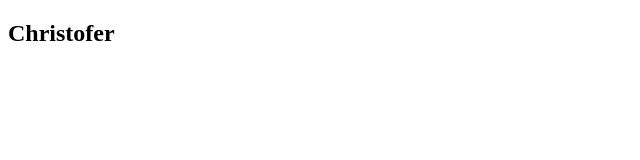
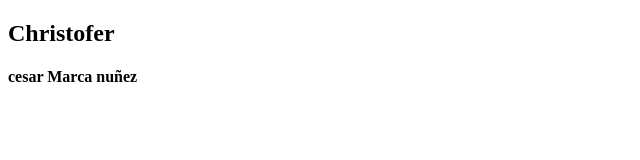
Before and after one commit to ChristoferYup/Practica2git, a plain HTML site: page index.html in a window 1280 px wide. Shown: the whole page, without its empty margins (0-640 px from the left). Drawn offline with Linux system fonts and the light colour scheme.

Commit message:
practica

```diff
--- a/index.html
+++ b/index.html
@@ -7,5 +7,6 @@
 </head>
 <body>
     <h2>Christofer</h2>
+    <h4>cesar Marca nuñez</h4>
 </body>
 </html>
```
